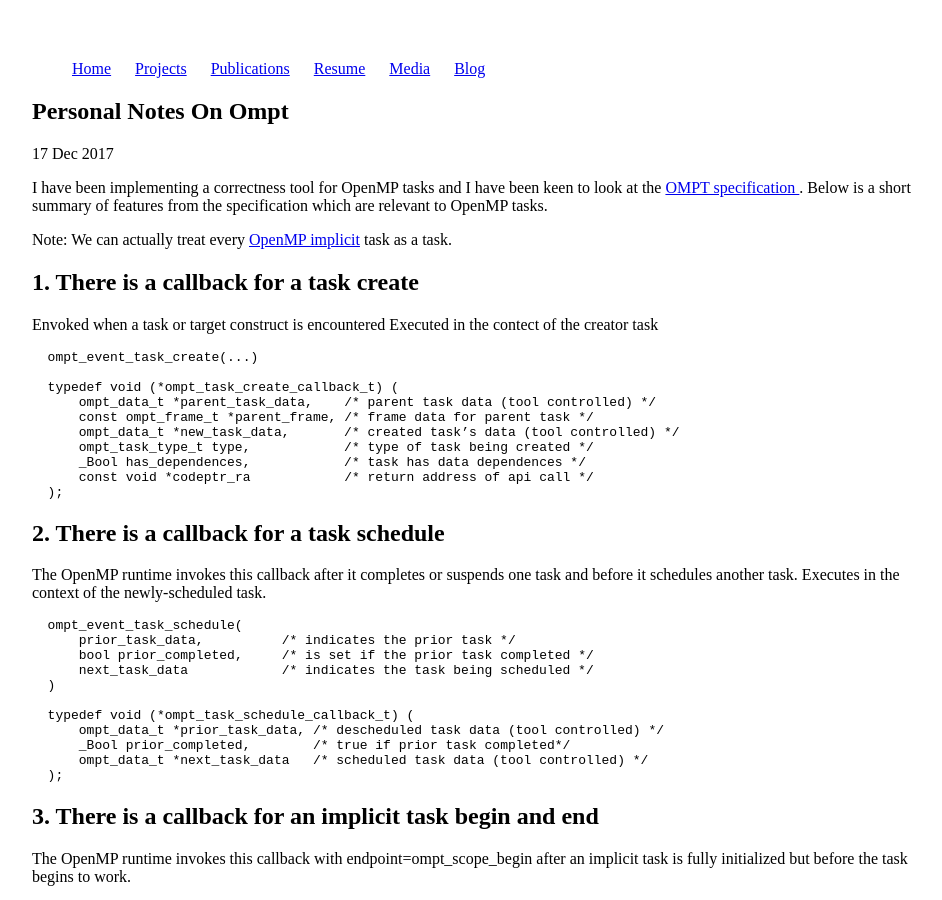
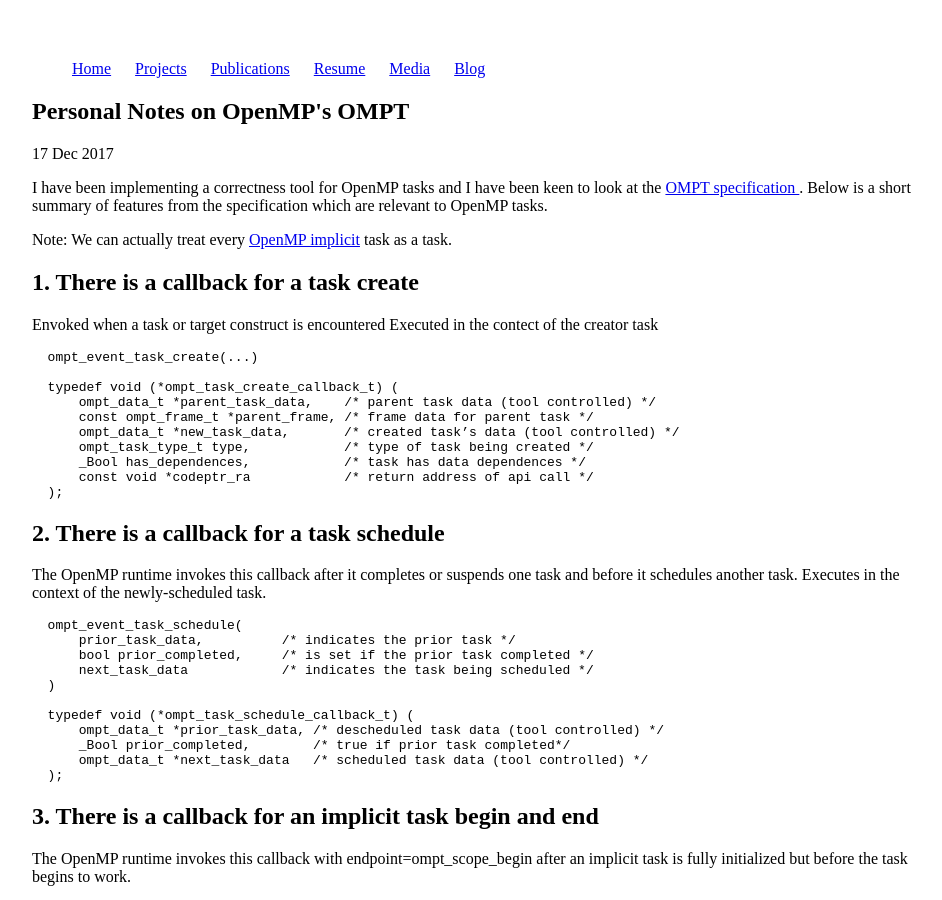
Before and after one commit to hassansalehe/hassansalehe.github.io, a Jekyll site: the page built from _posts/2017-12-17-personal-notes-on-ompt.md, in a window 1280 px wide and 900 px high. Shown: the whole window, without its empty margins (160-1102 px from the left). Built offline with Jekyll 4.4.1, drawn with Linux system fonts in a browser that asks for light colours; our own code applies the rules of GitHub Pages for plain Markdown files; comment, search, counter and statistics services are not loaded; some of the changed lines change nothing that is shown.

Commit message:
Update 2017-12-17-personal-notes-on-ompt.md

```diff
--- a/_posts/2017-12-17-personal-notes-on-ompt.md
+++ b/_posts/2017-12-17-personal-notes-on-ompt.md
@@ -1,3 +1,9 @@
+---
+layout: post
+title: "Personal Notes on OpenMP's OMPT"
+date: 17-12-2017
+comments: true
+---
 I have been implementing a correctness tool for OpenMP tasks and I have
 been keen to look at the  [OMPT specification
 ](https://github.com/OpenMPToolsInterface/OMPT-Technical-Report/blob/master/ompt-tr.pdf).
```
